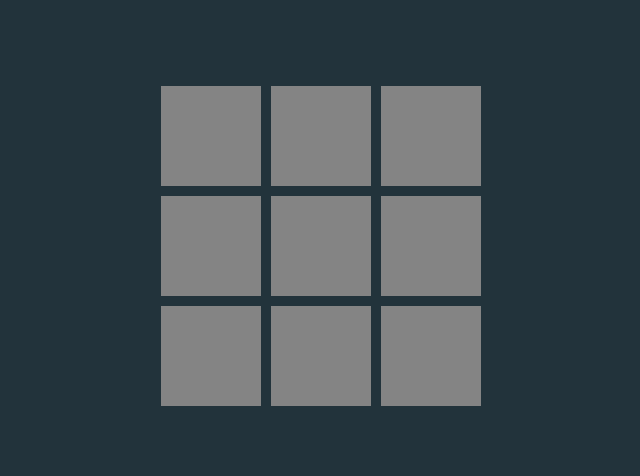
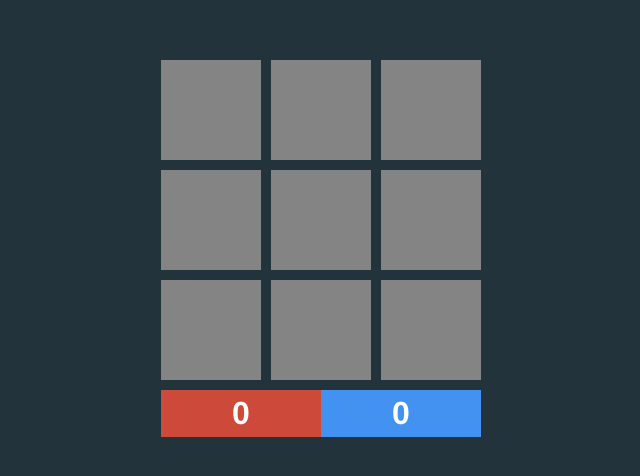
Before and after one commit to MartinSaposnik/Ta-Te-Ti, a React (Create React App) app: page / in a window 1280 px wide. Shown: the part 154-630 px from the top of the page, without its empty margins (319-959 px from the left). Built offline with nearby package versions, Linux system fonts and the light colour scheme.

Commit message:
new commit

```diff
--- a/package.json
+++ b/package.json
@@ -6,6 +6,7 @@
     "@testing-library/jest-dom": "^5.16.5",
     "@testing-library/react": "^13.4.0",
     "@testing-library/user-event": "^13.5.0",
+    "classnames": "^2.3.2",
     "react": "^18.2.0",
     "react-dom": "^18.2.0",
     "react-scripts": "5.0.1",
--- a/src/App.js
+++ b/src/App.js
@@ -1,19 +1,75 @@
 import { useState } from 'react';
 import './App.css';
 import Board from './components/Board/Board';
+import ScoreBoard from './components/ScoreBoard/ScoreBoard';
+
+const winningPositions = [
+  [0, 1, 2],
+  [3, 4, 5],
+  [6, 7, 8],
+  [0, 3, 6],
+  [1, 4, 7],
+  [2, 5, 8],
+  [0, 4, 8],
+  [2, 4, 6],
+];
+
 
 const App = () => {
 
-  const [turno, setTurno] = useState('X')
+  const [turn, setTurn] = useState('X');
   const [squares, setSquares] = useState(Array(9).fill(null));
+  const [winningSquares, setWinningSquares] = useState([]);
   const [score, setScore] = useState({
-    X:0,
-    O:0,
+    X: 0,
+    O: 0,
   });
+
+  const reset = () => {
+    setTurn('X');
+    setSquares(Array(9).fill(null));
+    setWinningSquares([]);
+  }
+
+  const checkForWinner = newSquares => {
+    for(let i = 0; i < winningPositions.length; i++) {
+      const [a,b,c] = winningPositions[i];
+      if(newSquares[a] && newSquares[a] === newSquares[b] && newSquares[a] === newSquares[c]) {
+        endGame(newSquares[a], winningPositions[i]);
+        return
+      }
+    }
+
+    if(!newSquares.includes(null)) {
+      endGame(null, Array.from(Array(10).keys()));
+      return
+    }
+    setTurn(turn === 'X' ? 'O' : 'X');
+  }
+
+  const handleClick = square => {
+    let newSquares = [...squares];
+    newSquares.splice(square, 1, turn);
+    setSquares(newSquares);
+    checkForWinner(newSquares);
+  }
+
+  const endGame = (result, winningPositions) => {
+    setTurn(null);
+    if(result !== null) {
+      setScore({
+        ...score,
+        [result]: score[result] + 1,
+      })
+    }
+    setWinningSquares(winningPositions);
+    setTimeout(reset, 2000);
+  }
 
   return (
     <div className="container">
-      <Board squares={squares}/>
+      <Board winningSquares={winningSquares} turn={turn} squares={squares} onClick={handleClick}/>
+      <ScoreBoard scoreO={score.O} scoreX={score.X} />
     </div>
   );
 }
--- a/src/components/Board/Board.js
+++ b/src/components/Board/Board.js
@@ -1,27 +1,30 @@
 import Square from "../Square/Square";
 import './Board.css';
 
-const Board = ({squares}) => {
+const Board = ({ squares, onClick, turn, winningSquares }) => {
 
     const createSquares = values => (
         values.map(value => (
             <Square
-            value={squares[value]}
-            key={`square_${value}`}
+                winner={winningSquares.includes(value)}
+                turn={turn}
+                onClick={() => onClick(value)}
+                value={squares[value]}
+                key={`square_${value}`}
             />
         ))
     );
 
-    return(
+    return (
         <div className="board">
             <div className="row">
-                {createSquares([0,1,2])}
+                {createSquares([0, 1, 2])}
             </div>
             <div className="row">
-                {createSquares([3,4,5])}
+                {createSquares([3, 4, 5])}
             </div>
             <div className="row">
-                {createSquares([6,7,8])}
+                {createSquares([6, 7, 8])}
             </div>
         </div>
     );
--- /dev/null
+++ b/src/components/ScoreBoard/ScoreBoard.css
@@ -0,0 +1,19 @@
+.score-board {
+    width: 320px;
+    display: grid;
+    grid-auto-flow: column;
+    margin-top: 5px;
+}
+
+.score-board div {
+    color: white;
+    text-align: center;
+    font-size: 2em;
+    padding: 5px;
+    font-weight: bold;
+    background-color: #4392F1;
+}
+
+.score-board div:first-child {
+    background-color: #CD493A;
+}
--- /dev/null
+++ b/src/components/ScoreBoard/ScoreBoard.js
@@ -0,0 +1,10 @@
+import './ScoreBoard.css';
+
+const ScoreBoard = ({scoreX, scoreO}) => (
+    <div className="score-board">
+        <div>{scoreX}</div>
+        <div>{scoreO}</div>
+    </div>
+)
+
+export default ScoreBoard;
--- a/src/components/Square/Square.css
+++ b/src/components/Square/Square.css
@@ -17,3 +17,16 @@
     background-color: #4392f1;
     border-radius: 50%;
 }
+
+.square--X.winner{
+    animation: x-winner-animation infinite .5s ease-in-out;
+}
+
+@keyframes x-winner-animation{
+    from{
+        transform: rotate(0deg);
+    }
+    to{
+        transform: rotate(360deg);
+    }
+}
--- a/src/components/Square/Square.js
+++ b/src/components/Square/Square.js
@@ -1,8 +1,20 @@
 import './Square.css';
+import classNames from 'classnames';
 
-const Square = ({value}) => {
-    return(
-        <div className="square">
+const Square = ({ value, onClick, turn, winner }) => {
+
+    const handleClick = () => {
+        (turn !== null && value === null) && onClick();
+    }
+
+    let squareClass = classNames({
+        square: true,
+        [`square--${value}`]: value !== null,
+        winner: winner,
+    });
+
+    return (
+        <div className={squareClass} onClick={() => handleClick()}>
 
         </div>
     )
```
Also changed, not shown: 1 other file (tests, documents, lock files or other folders).
